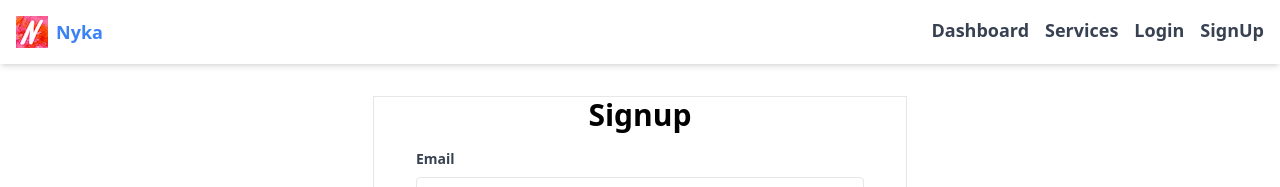
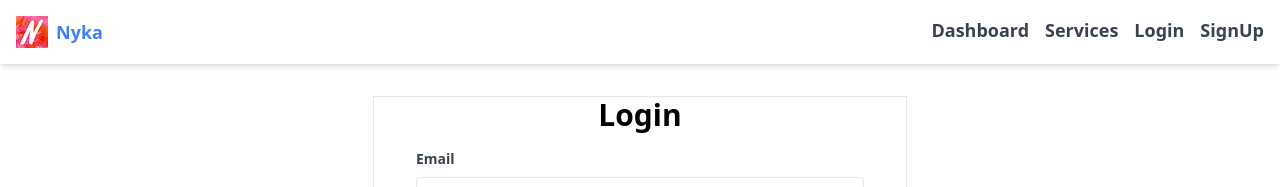
Before and after one commit to raobaba/Nyka-Dashboard, a React (Create React App) app in the folder client/: page /login in a window 1280 px wide. Shown: the top 187 px of the page. Built offline with nearby package versions, Linux system fonts and the light colour scheme.

Commit message:
changes the name

```diff
--- a/client/src/components/Login.jsx
+++ b/client/src/components/Login.jsx
@@ -26,7 +26,7 @@
     <div>
       <Navbar />
       <div className="container w-5/12 mx-auto border mt-8">
-        <h1 className="text-3xl text-center font-bold mb-4">Signup</h1>
+        <h1 className="text-3xl text-center font-bold mb-4">Login</h1>
         <form onSubmit={handleSubmit} className="max-w-md mx-auto">
 
           <div className="mb-4">
```
